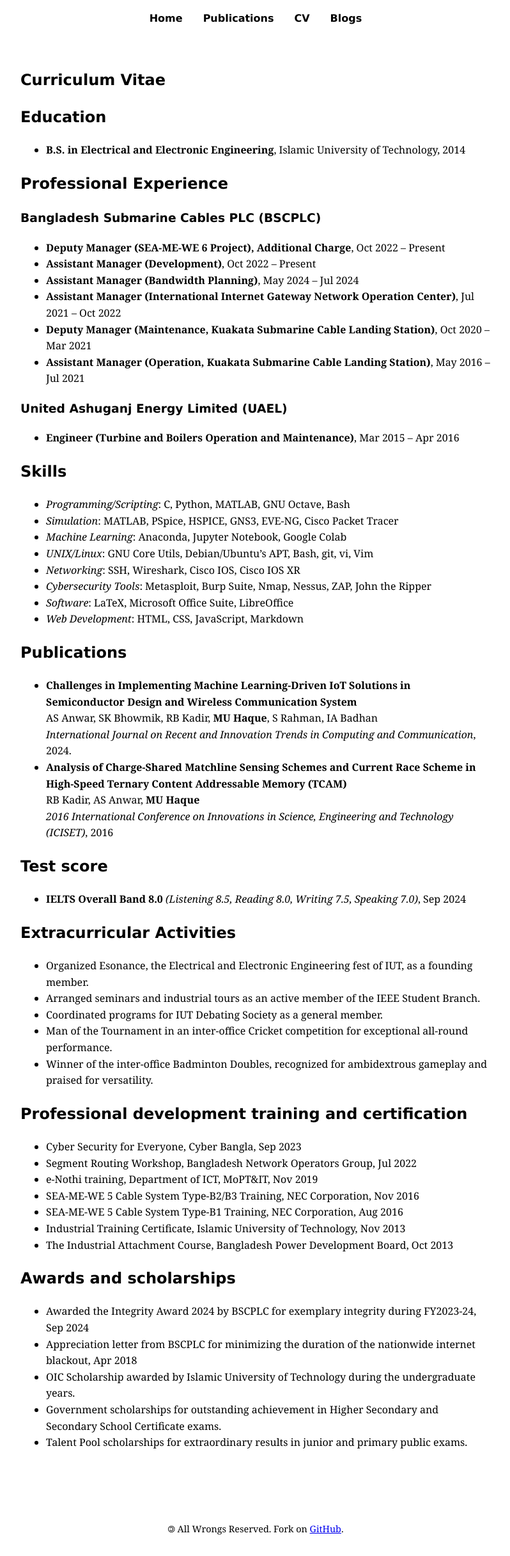
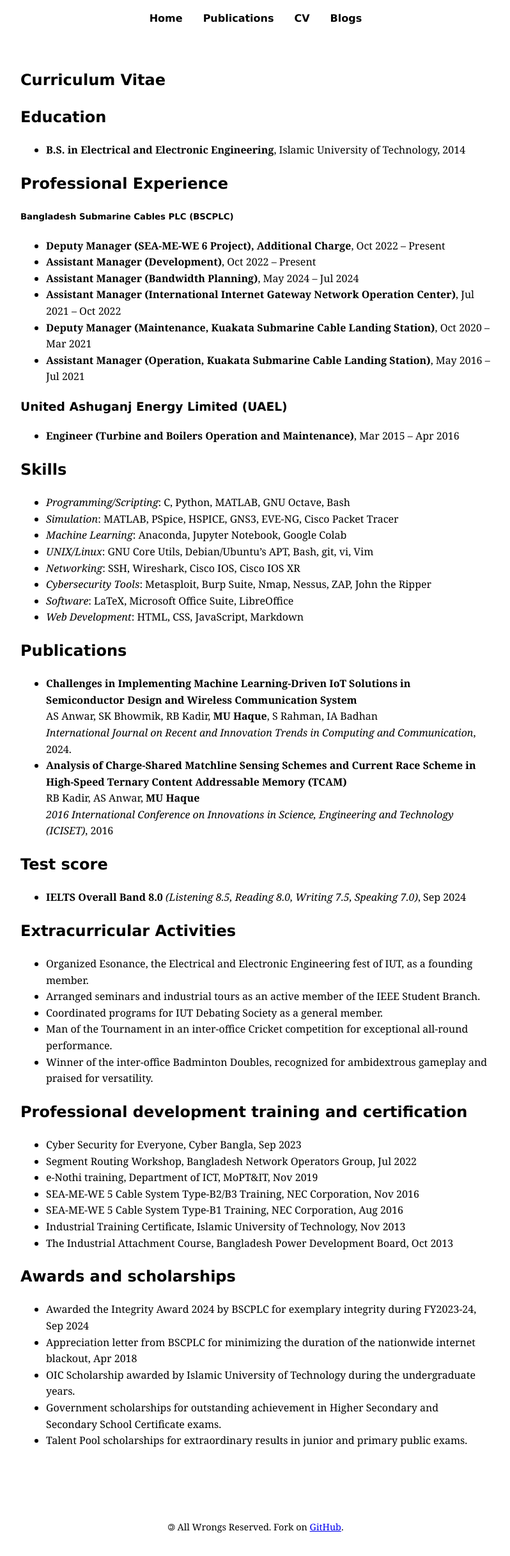
Before and after one commit to muntasimulhaque/muntasimulhaque.github.io, a Jekyll site: the page built from cv.md, in a window 1280 px wide. Shown: the whole page at 64% size, without its empty margins (240-1038 px from the left). Built offline with Jekyll 4.4.1, drawn with Linux system fonts in a browser that asks for light colours.

Commit message:
Update cv.md

```diff
--- a/cv.md
+++ b/cv.md
@@ -11,7 +11,7 @@
 
 ## Professional Experience
 
-### Bangladesh Submarine Cables PLC (BSCPLC)
+##### Bangladesh Submarine Cables PLC (BSCPLC)
   - **Deputy Manager (SEA-ME-WE 6 Project), Additional Charge**, Oct 2022 – Present
   - **Assistant Manager (Development)**, Oct 2022 – Present
   - **Assistant Manager (Bandwidth Planning)**, May 2024 – Jul 2024
```
